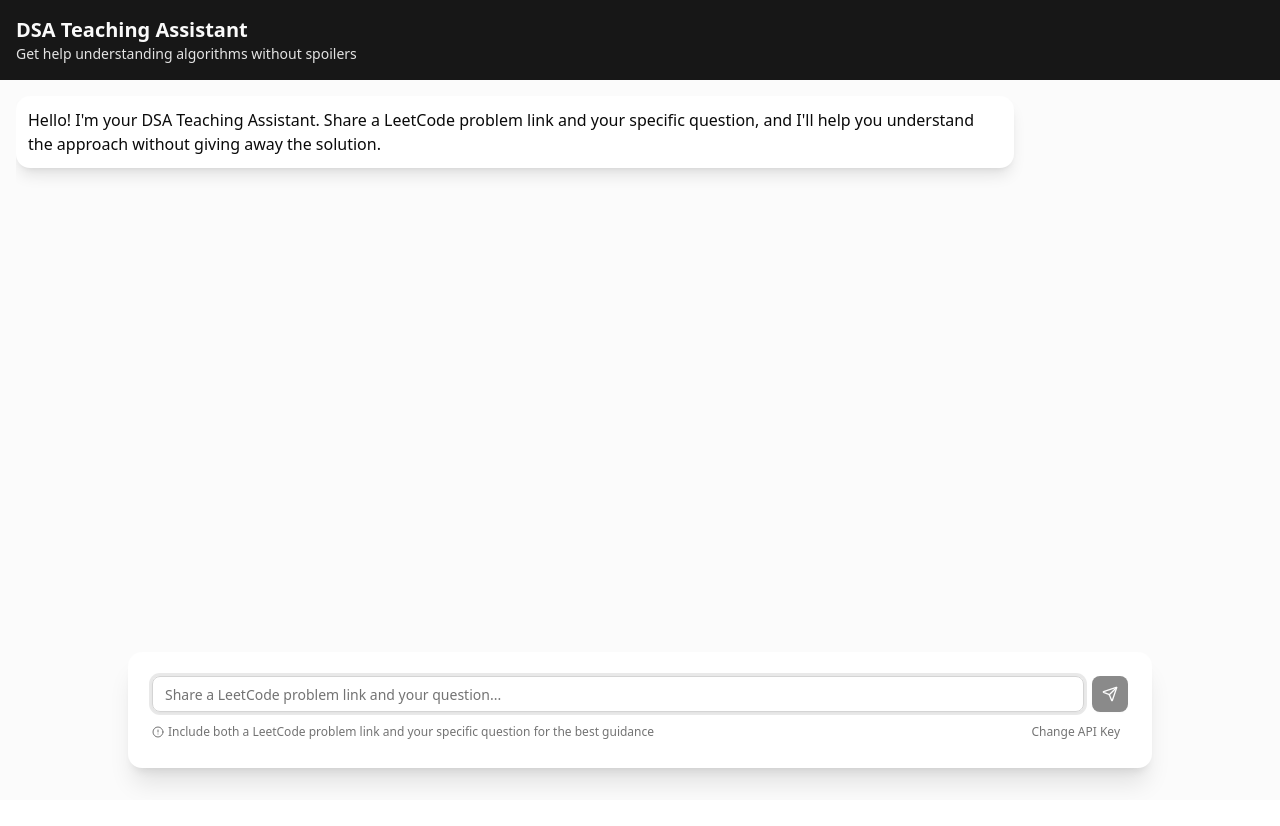
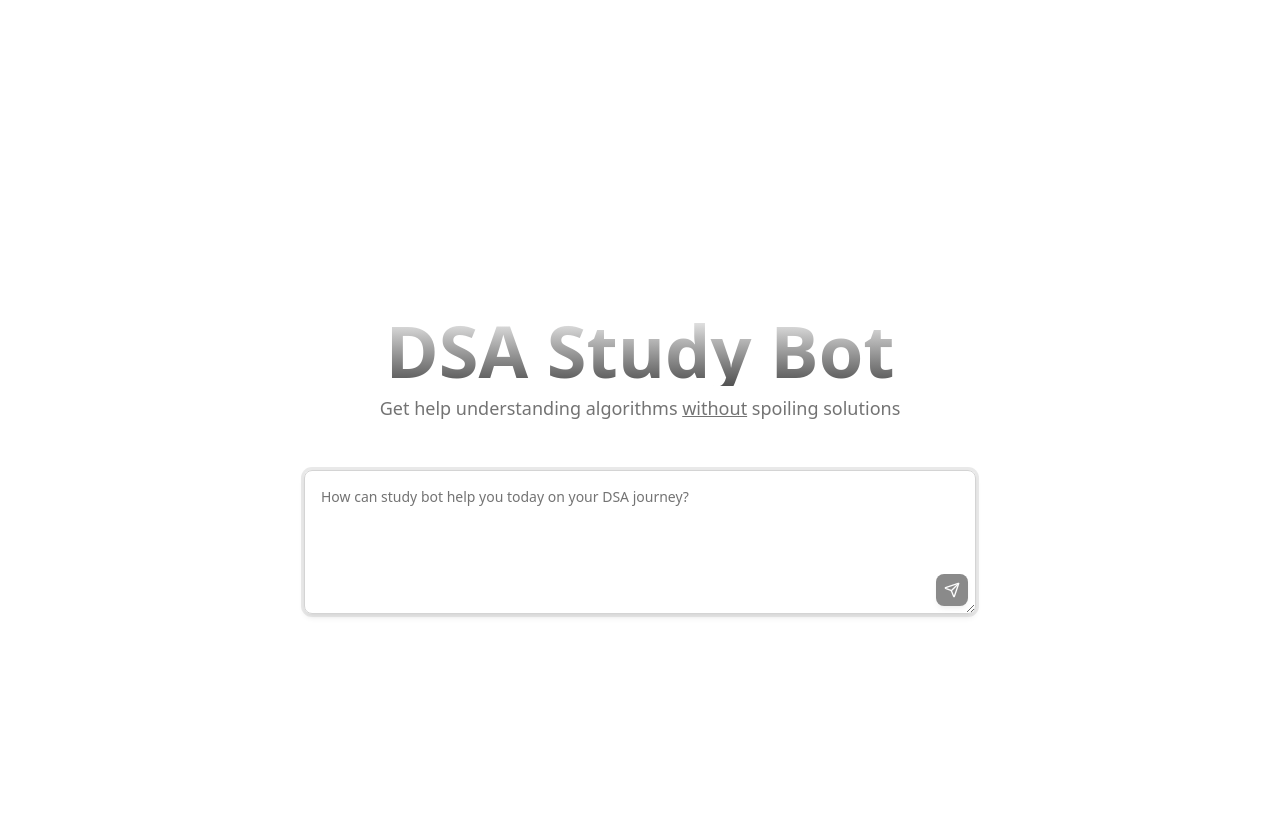
Before and after one commit to Vaibhavee89/dsa-study-bot, a Next.js app: page / in a window 1280 px wide. Shown: the top 826 px of the page. Before the commit the page ends 800 px from the top, so only its background shows below. Built offline with nearby package versions, Linux system fonts and the light colour scheme; no server answers.

Commit message:
refactor: ui and updated animation logics

```diff
--- a/package.json
+++ b/package.json
@@ -16,6 +16,7 @@
     "class-variance-authority": "^0.7.1",
     "clsx": "^2.1.1",
     "lucide-react": "^0.476.0",
+    "motion": "^12.4.7",
     "next": "15.2.0",
     "react": "^19.0.0",
     "react-dom": "^19.0.0",
--- a/src/app/page.tsx
+++ b/src/app/page.tsx
@@ -4,7 +4,8 @@ import { Button } from "@/components/ui/button";
 import { Card, CardContent } from "@/components/ui/card";
 import { Input } from "@/components/ui/input";
 import { ScrollArea } from "@/components/ui/scroll-area";
-import { AlertCircle, Send } from "lucide-react";
+import { Textarea } from "@/components/ui/textarea";
+import { Send } from "lucide-react";
 import { useEffect, useRef, useState } from "react";
 import ReactMarkdown from "react-markdown";
 
@@ -23,24 +24,24 @@ interface GroqResponse {
   }[];
 }
 
-export default function DSATeachingAssistant() {
+export default function Page() {
   const [messages, setMessages] = useState([
     {
       id: 1,
       role: "assistant",
       content:
-        "Hello! I'm your DSA Teaching Assistant. Share a LeetCode problem link and your specific question, and I'll help you understand the approach without giving away the solution.",
+        "Hello! I'm your DSA Study Bot. Share a LeetCode problem link and your specific question, and I'll help you understand the approach without giving away the solution.",
     },
   ]);
   const [inputValue, setInputValue] = useState("");
   const [isLoading, setIsLoading] = useState(false);
-  const [apiKey, setApiKey] = useState(() => {
-    return process.env.NEXT_PUBLIC_GROQ_API_KEY || "";
-  });
-  const [showApiKeyInput, setShowApiKeyInput] = useState(false);
+  const [isConversationStarted, setIsConversationStarted] = useState(false);
+  const [isAnimating, setIsAnimating] = useState(false);
 
   const messagesEndRef = useRef<HTMLDivElement>(null);
+  const textareaRef = useRef<HTMLTextAreaElement>(null);
   const inputRef = useRef<HTMLInputElement>(null);
+  const containerRef = useRef<HTMLDivElement>(null);
 
   const scrollToBottom = () => {
     messagesEndRef.current?.scrollIntoView({ behavior: "smooth" });
@@ -51,21 +52,21 @@ export default function DSATeachingAssistant() {
   }, [messages]);
 
   useEffect(() => {
+    if (isConversationStarted) {
       inputRef.current?.focus();
-  }, []);
-
-  useEffect(() => {
-    if (apiKey && typeof window !== "undefined") {
-      localStorage.setItem("groqApiKey", apiKey);
+    } else {
+      textareaRef.current?.focus();
     }
-  }, [apiKey]);
+  }, [isConversationStarted]);
 
   const callGroqAPI = async (userMessages: GroqMessage[]) => {
     try {
+      const apiKey = process.env.NEXT_PUBLIC_GROQ_API_KEY;
+
       const systemMessage = {
         role: "system",
         content:
-          "You are a DSA (Data Structures and Algorithms) Teaching Assistant. Your goal is to help students understand algorithms and data structures concepts without giving away complete solutions to problems. When given a LeetCode problem, provide hints, explain key concepts, suggest approaches, and ask guiding questions, but avoid providing full implementations. Focus on teaching the underlying principles and helping students develop their problem-solving skills.",
+          "You are a DSA (Data Structures and Algorithms) Study Bot. Your goal is to help students understand algorithms and data structures concepts without giving away complete solutions to problems. When given a LeetCode problem, provide hints, explain key concepts, suggest approaches, and ask guiding questions, but avoid providing full implementations. Focus on teaching the underlying principles and helping students develop their problem-solving skills.",
       };
 
       const response = await fetch(
@@ -105,11 +106,20 @@ export default function DSATeachingAssistant() {
 
     if (!inputValue.trim()) return;
 
-    if (!apiKey) {
-      setShowApiKeyInput(true);
-      return;
+    if (!isConversationStarted) {
+      setIsAnimating(true);
+      setIsConversationStarted(true);
+
+      setTimeout(() => {
+        setIsAnimating(false);
+        submitMessage();
+      }, 600);
+    } else {
+      submitMessage();
     }
+  };
 
+  const submitMessage = async () => {
     const newUserMessage = {
       id: messages.length + 1,
       role: "user",
@@ -158,59 +168,130 @@ export default function DSATeachingAssistant() {
     }
   };
 
-  const handleApiKeySubmit = (e: React.FormEvent<HTMLFormElement>) => {
+  return (
+    <div
+      ref={containerRef}
+      className={`flex flex-col h-screen transition-all duration-600 ease-in-out ${
+        isAnimating ? "animate-container-shift" : ""
+      }`}
+    >
+      <style jsx global>{`
+        @keyframes container-shift {
+          0% {
+            transform: translateY(0);
+          }
+          100% {
+            transform: translateY(-10vh);
+          }
+        }
+
+        @keyframes welcome-fade-out {
+          0% {
+            opacity: 1;
+            transform: translateY(0);
+          }
+          100% {
+            opacity: 0;
+            transform: translateY(-20px);
+          }
+        }
+
+        @keyframes input-to-bottom {
+          0% {
+            transform: translateY(0);
+          }
+          100% {
+            transform: translateY(calc(70vh));
+          }
+        }
+
+        @keyframes content-fade-in {
+          0% {
+            opacity: 0;
+          }
+          100% {
+            opacity: 1;
+          }
+        }
+
+        .animate-container-shift {
+          animation: container-shift 600ms forwards ease-in-out;
+        }
+
+        .animate-welcome-fade-out {
+          animation: welcome-fade-out 400ms forwards ease-in-out;
+        }
+
+        .animate-input-to-bottom {
+          animation: input-to-bottom 600ms forwards ease-in-out;
+        }
+
+        .animate-content-fade-in {
+          animation: content-fade-in 400ms 200ms forwards ease-in-out;
+        }
+      `}</style>
+
+      <ScrollArea className="flex-1 w-full pt-20">
+        <div className="min-h-screen p-4 w-full flex md:items-center md:justify-center bg-white antialiased relative overflow-hidden">
+          <div className=" p-4 max-w-7xl  mx-auto relative z-10  w-full pt-20 md:pt-0">
+            <h1 className="text-3xl md:text-5xl lg:text-7xl mb-2 font-bold text-center bg-clip-text text-transparent bg-gradient-to-b from-neutral-100 to-neutral-600 bg-opacity-50">
+              DSA Study Bot
+            </h1>
+            <h2 className="text-sm sm:text-base md:text-lg mb-4 sm:mb-6 md:mb-8 max-w-2xl mx-auto text-center text-muted-foreground mb-12">
+              Get help understanding algorithms{" "}
+              <span className="underline">without</span> spoiling solutions
+            </h2>
+            {!isConversationStarted ? (
+              <div
+                className={`flex flex-col flex-1 items-center justify-center p-4 ${
+                  isAnimating ? "animate-welcome-fade-out" : ""
+                }`}
+              >
+                <div
+                  className={`w-full max-w-2xl ${
+                    isAnimating ? "animate-input-to-bottom" : ""
+                  }`}
+                >
+                  <form onSubmit={handleSubmit} className="space-y-2">
+                    <div className="relative">
+                      <Textarea
+                        ref={textareaRef}
+                        value={inputValue}
+                        onChange={(e) => setInputValue(e.target.value)}
+                        onKeyDown={(
+                          e: React.KeyboardEvent<HTMLTextAreaElement>,
+                        ) => {
+                          if (e.key === "Enter" && !e.shiftKey) {
                             e.preventDefault();
-    setShowApiKeyInput(false);
-  };
-
-  return (
-    <div className="flex flex-col h-screen bg-muted/40 items-center justify-center">
-      <div className="bg-primary p-4 text-primary-foreground w-full">
-        <h1 className="text-xl font-bold">DSA Teaching Assistant</h1>
-        <p className="text-sm opacity-90">
-          Get help understanding algorithms without spoilers
-        </p>
-      </div>
-
-      {showApiKeyInput ? (
-        <Card className="m-4 p-4 max-w-md">
-          <CardContent>
-            <form onSubmit={handleApiKeySubmit} className="space-y-4">
-              <h2 className="text-lg font-medium">Enter Groq API Key</h2>
-              <p className="text-sm text-muted-foreground">
-                Your API key is stored locally in your browser and is not sent
-                to any server besides Groq.
-              </p>
-              <Input
-                type="password"
-                value={apiKey}
-                onChange={(e) => setApiKey(e.target.value)}
-                placeholder="sk-..."
-                className="w-full"
-                autoFocus
+                            const form = e.currentTarget.form;
+                            if (form) form.requestSubmit();
+                          }
+                        }}
+                        placeholder="How can study bot help you today on your DSA journey?"
+                        className="flex-1 p-4 h-36 text-base shadow-md pr-12"
+                        disabled={isLoading}
                       />
-              <div className="flex justify-end space-x-2">
-                <Button
-                  type="button"
-                  variant="outline"
-                  onClick={() => setShowApiKeyInput(false)}
-                >
-                  Cancel
-                </Button>
                       <Button
                         type="submit"
-                  disabled={!apiKey.trim().startsWith("sk-")}
+                        disabled={isLoading || !inputValue.trim()}
+                        size="icon"
+                        className="absolute right-2 bottom-2 h-8 w-8 shadow-md"
                       >
-                  Save
+                        <Send className="h-4 w-4" />
                       </Button>
                     </div>
                   </form>
-          </CardContent>
-        </Card>
+                </div>
+              </div>
             ) : (
-        <>
-          <ScrollArea className="flex-1 p-4 max-w-7xl w-full">
-            <div className="space-y-4 pb-4">
+              <div
+                className={`flex flex-col flex-1 ${
+                  isAnimating
+                    ? "opacity-0"
+                    : "animate-content-fade-in opacity-0"
+                }`}
+              >
+                <div className="max-w-3xl mx-auto space-y-4 pb-20">
                   {messages.map((message) => (
                     <div
                       key={message.id}
@@ -223,11 +304,13 @@ export default function DSATeachingAssistant() {
                             : "bg-card"
                         }`}
                       >
-                    <CardContent className="p-3">
+                        <CardContent className="p-3 sm:p-4">
                           <ReactMarkdown
                             components={{
                               p: ({ children }) => (
-                            <p className="whitespace-pre-wrap">{children}</p>
+                                <p className="whitespace-pre-wrap text-sm sm:text-base">
+                                  {children}
+                                </p>
                               ),
                             }}
                           >
@@ -241,7 +324,7 @@ export default function DSATeachingAssistant() {
                   {isLoading && (
                     <div className="flex justify-start">
                       <Card>
-                    <CardContent className="p-3">
+                        <CardContent className="p-4">
                           <div className="flex space-x-2">
                             <div className="w-2 h-2 rounded-full bg-muted-foreground animate-bounce"></div>
                             <div
@@ -260,9 +343,9 @@ export default function DSATeachingAssistant() {
 
                   <div ref={messagesEndRef} />
                 </div>
-          </ScrollArea>
 
-          <Card className="mx-4 mb-8 p-4 border-none max-w-[80%] w-full mx-auto shadow-xl">
+                <div className="fixed bottom-0 left-0 right-0 bg-background/80 backdrop-blur-sm pb-4 pt-2">
+                  <Card className="mx-auto p-2 border-none max-w-3xl shadow-xl">
                     <CardContent className="p-2">
                       <form onSubmit={handleSubmit} className="space-y-2">
                         <div className="flex gap-2">
@@ -271,8 +354,8 @@ export default function DSATeachingAssistant() {
                             type="text"
                             value={inputValue}
                             onChange={(e) => setInputValue(e.target.value)}
-                    placeholder="Share a LeetCode problem link and your question..."
-                    className="flex-1"
+                            placeholder="Ask a follow-up question..."
+                            className="flex-1 text-sm sm:text-base"
                             disabled={isLoading}
                           />
                           <Button
@@ -283,29 +366,15 @@ export default function DSATeachingAssistant() {
                             <Send className="h-4 w-4" />
                           </Button>
                         </div>
-                <div className="flex items-center justify-between text-xs text-muted-foreground mt-2">
-                  <div className="flex items-center">
-                    <AlertCircle className="h-3 w-3 mr-1" />
-                    <span>
-                      Include both a LeetCode problem link and your specific
-                      question for the best guidance
-                    </span>
-                  </div>
-                  <Button
-                    type="button"
-                    variant="ghost"
-                    size="sm"
-                    className="h-6 px-2 text-xs"
-                    onClick={() => setShowApiKeyInput(true)}
-                  >
-                    {apiKey ? "Change API Key" : "Set API Key"}
-                  </Button>
-                </div>
                       </form>
                     </CardContent>
                   </Card>
-        </>
+                </div>
+              </div>
             )}
+          </div>
+        </div>
+      </ScrollArea>
     </div>
   );
 }
--- /dev/null
+++ b/src/components/ui/spotlight-new.tsx
@@ -0,0 +1,128 @@
+"use client";
+import React from "react";
+import { motion } from "motion/react";
+
+type SpotlightProps = {
+  gradientFirst?: string;
+  gradientSecond?: string;
+  gradientThird?: string;
+  translateY?: number;
+  width?: number;
+  height?: number;
+  smallWidth?: number;
+  duration?: number;
+  xOffset?: number;
+};
+
+export const Spotlight = ({
+  gradientFirst = "radial-gradient(68.54% 68.72% at 55.02% 31.46%, hsla(210, 100%, 85%, .08) 0, hsla(210, 100%, 55%, .02) 50%, hsla(210, 100%, 45%, 0) 80%)",
+  gradientSecond = "radial-gradient(50% 50% at 50% 50%, hsla(210, 100%, 85%, .06) 0, hsla(210, 100%, 55%, .02) 80%, transparent 100%)",
+  gradientThird = "radial-gradient(50% 50% at 50% 50%, hsla(210, 100%, 85%, .04) 0, hsla(210, 100%, 45%, .02) 80%, transparent 100%)",
+  translateY = -350,
+  width = 560,
+  height = 1380,
+  smallWidth = 240,
+  duration = 7,
+  xOffset = 100,
+}: SpotlightProps = {}) => {
+  return (
+    <motion.div
+      initial={{
+        opacity: 0,
+      }}
+      animate={{
+        opacity: 1,
+      }}
+      transition={{
+        duration: 1.5,
+      }}
+      className="pointer-events-none absolute inset-0 h-full w-full"
+    >
+      <motion.div
+        animate={{
+          x: [0, xOffset, 0],
+        }}
+        transition={{
+          duration,
+          repeat: Infinity,
+          repeatType: "reverse",
+          ease: "easeInOut",
+        }}
+        className="absolute top-0 left-0 w-screen h-screen z-40 pointer-events-none"
+      >
+        <div
+          style={{
+            transform: `translateY(${translateY}px) rotate(-45deg)`,
+            background: gradientFirst,
+            width: `${width}px`,
+            height: `${height}px`,
+          }}
+          className={`absolute top-0 left-0`}
+        />
+
+        <div
+          style={{
+            transform: "rotate(-45deg) translate(5%, -50%)",
+            background: gradientSecond,
+            width: `${smallWidth}px`,
+            height: `${height}px`,
+          }}
+          className={`absolute top-0 left-0 origin-top-left`}
+        />
+
+        <div
+          style={{
+            transform: "rotate(-45deg) translate(-180%, -70%)",
+            background: gradientThird,
+            width: `${smallWidth}px`,
+            height: `${height}px`,
+          }}
+          className={`absolute top-0 left-0 origin-top-left`}
+        />
+      </motion.div>
+
+      <motion.div
+        animate={{
+          x: [0, -xOffset, 0],
+        }}
+        transition={{
+          duration,
+          repeat: Infinity,
+          repeatType: "reverse",
+          ease: "easeInOut",
+        }}
+        className="absolute top-0 right-0 w-screen h-screen z-40 pointer-events-none"
+      >
+        <div
+          style={{
+            transform: `translateY(${translateY}px) rotate(45deg)`,
+            background: gradientFirst,
+            width: `${width}px`,
+            height: `${height}px`,
+          }}
+          className={`absolute top-0 right-0`}
+        />
+
+        <div
+          style={{
+            transform: "rotate(45deg) translate(-5%, -50%)",
+            background: gradientSecond,
+            width: `${smallWidth}px`,
+            height: `${height}px`,
+          }}
+          className={`absolute top-0 right-0 origin-top-right`}
+        />
+
+        <div
+          style={{
+            transform: "rotate(45deg) translate(180%, -70%)",
+            background: gradientThird,
+            width: `${smallWidth}px`,
+            height: `${height}px`,
+          }}
+          className={`absolute top-0 right-0 origin-top-right`}
+        />
+      </motion.div>
+    </motion.div>
+  );
+};
--- /dev/null
+++ b/src/components/ui/textarea.tsx
@@ -0,0 +1,18 @@
+import * as React from "react";
+
+import { cn } from "@/lib/utils";
+
+function Textarea({ className, ...props }: React.ComponentProps<"textarea">) {
+  return (
+    <textarea
+      data-slot="textarea"
+      className={cn(
+        "border-input placeholder:text-muted-foreground focus-visible:border-ring focus-visible:ring-ring/50 aria-invalid:ring-destructive/20 dark:aria-invalid:ring-destructive/40 aria-invalid:border-destructive flex field-sizing-content min-h-16 w-full rounded-md border bg-transparent px-3 py-2 text-base shadow-xs transition-[color,box-shadow] outline-none focus-visible:ring-[3px] disabled:cursor-not-allowed disabled:opacity-50 md:text-sm",
+        className,
+      )}
+      {...props}
+    />
+  );
+}
+
+export { Textarea };
```
Also changed, not shown: 1 other file (tests, documents, lock files or other folders). Lines whose indentation alone changed are shown as unchanged.
